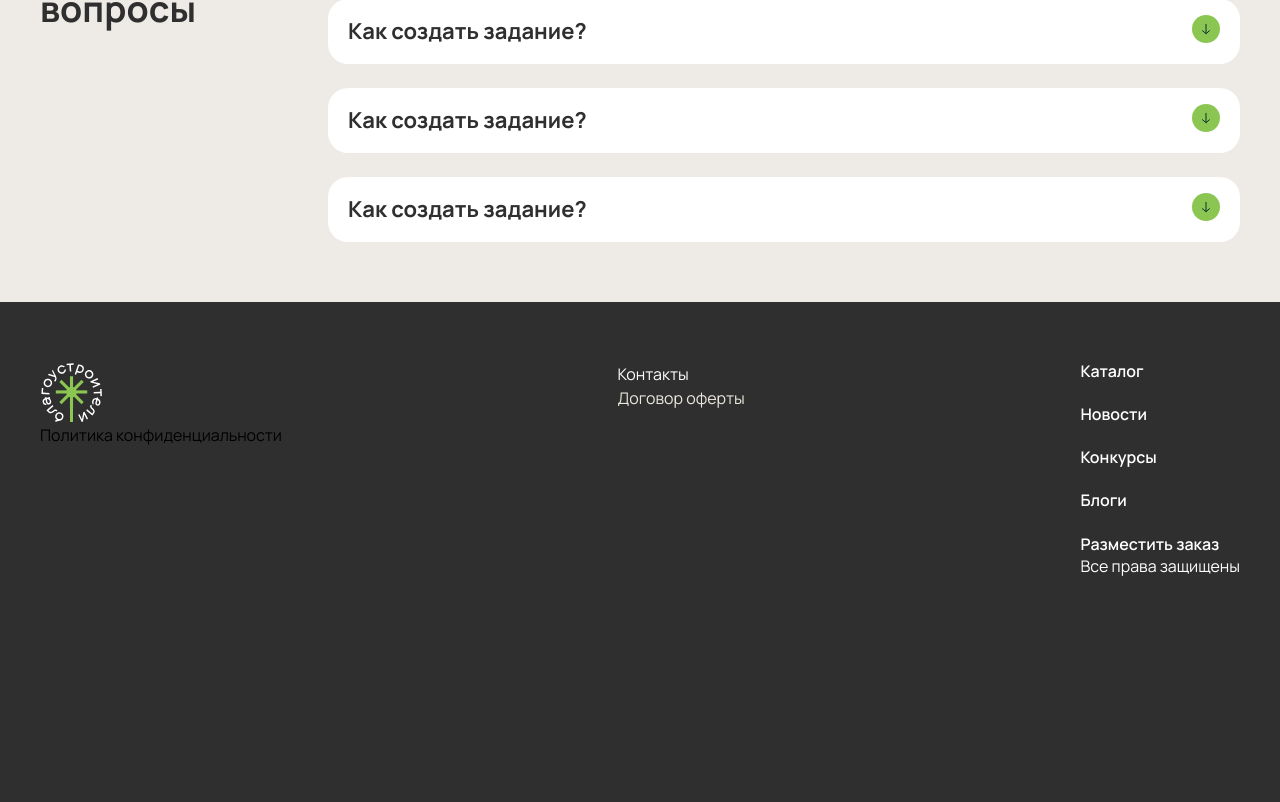
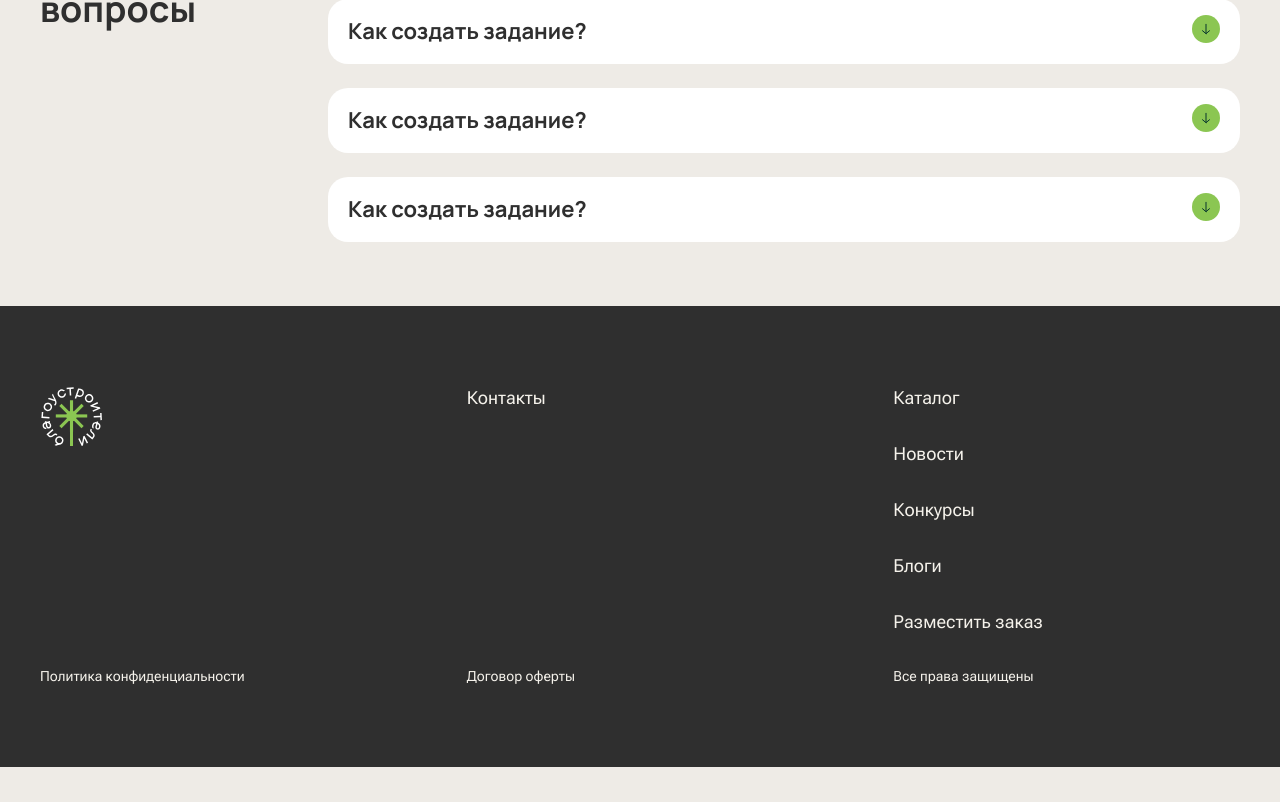
Before and after one commit to sxd993/soup-frontend, a Next.js app: page / in a window 1280 px wide. Shown: the part 4240-5042 px from the top of the page. After the commit the page ends 5007 px from the top, so only its background shows below. Built offline with nearby package versions, Linux system fonts and the light colour scheme.

Commit message:
футер

```diff
--- a/src/app/layout.tsx
+++ b/src/app/layout.tsx
@@ -22,6 +22,10 @@ export default function RootLayout({
           href="https://fonts.googleapis.com/css2?family=Manrope:wght@200..800&display=swap"
           rel="stylesheet"
         />
+        <link
+          href="https://fonts.googleapis.com/css2?family=Roboto+Flex:opsz@8..144,wght@400;500&display=swap"
+          rel="stylesheet"
+        />
       </head>
       <body suppressHydrationWarning>
         <AppProviders>
--- a/src/widgets/Footer/model/const.ts
+++ b/src/widgets/Footer/model/const.ts
@@ -0,0 +1,18 @@
+type FooterLink = {
+  href?: string
+  label: string
+}
+
+export const FOOTER_LINKS: readonly FooterLink[] = [
+  { href: '/', label: 'Каталог' },
+  { href: '/news', label: 'Новости' },
+  { href: '/', label: 'Конкурсы' },
+  { href: '/', label: 'Блоги' },
+  { href: '/', label: 'Разместить заказ' },
+] as const
+
+export const FOOTER_META_LINKS: readonly FooterLink[] = [
+  { href: '/', label: 'Политика конфиденциальности' },
+  { href: '/', label: 'Договор оферты' },
+  { href: '/', label: 'Все права защищены' },
+] as const
--- a/src/widgets/Footer/ui/Footer.tsx
+++ b/src/widgets/Footer/ui/Footer.tsx
@@ -1,35 +1,72 @@
-import { MainIcon2 } from '@/shared/ui/icons';
+import Link from 'next/link'
+import { MainIcon2 } from '@/shared/ui/icons'
+import { FOOTER_LINKS, FOOTER_META_LINKS } from '../model/const'
 
 export const Footer = () => {
+  const [privacy, offer, rights] = FOOTER_META_LINKS
 
   return (
-        <footer className="bg-[#2f2f2f] min-h-[500px] p-0!">
-            <div className='flex  flex-col justify-between min-h-[500px] items-center py-15 max-w-[1200px] mx-auto'>
-                <div className='flex  justify-between items-start w-full'>
-                    {/* Левая колонка */}
-                    <div className="flex flex-col justify-between h-full">
+    <footer className="bg-secondary text-[#F5F2EB] mt-16">
+      <div className="max-w-[1200px] mx-auto px-4 lg:px-0 py-14 lg:py-20">
+        <div className="grid grid-cols-1 md:grid-cols-3 items-start gap-12 lg:gap-20 text-left">
+          <div className="flex flex-col gap-6 flex-shrink-0 h-full">
             <MainIcon2 />
-                        <div>
-                            <p>Политика конфиденциальности </p>
+            {privacy ? (
+              <span
+                className="mt-auto text-[14px] font-normal leading-[150%]"
+                style={{ fontFamily: 'Roboto Flex, var(--font-family-sans)' }}
+              >
+                {privacy.label}
+              </span>
+            ) : null}
           </div>
+
+          <div className="flex flex-col gap-4 justify-start items-start h-full">
+            <p
+              className="text-[18px] font-medium leading-[130%]"
+              style={{ fontFamily: 'Roboto Flex, var(--font-family-sans)' }}
+            >
+              Контакты
+            </p>
+            {offer ? (
+              <span
+                className="mt-auto text-[14px] font-normal leading-[150%]"
+                style={{ fontFamily: 'Roboto Flex, var(--font-family-sans)' }}
+              >
+                {offer.label}
+              </span>
+            ) : null}
           </div>
-                    {/* Средняя колонка */}
-                    <div className='text-white flex flex-col justify-between h-full!'>
-                        <div>Контакты</div>
-                        <div>
-                            <p className='text-[#EBE7DF]'>Договор оферты </p>
+
+          <div className="flex flex-col gap-6 md:gap-8 h-full">
+            {FOOTER_LINKS.map((item) => (
+              <div key={item.label}>
+                {item.href ? (
+                  <Link
+                    href={item.href}
+                    className="text-[18px] font-medium leading-[130%] transition-colors hover:text-primary"
+                    style={{ fontFamily: 'Roboto Flex, var(--font-family-sans)' }}
+                  >
+                    {item.label}
+                  </Link>
+                ) : (
+                  <span
+                    className="text-[18px] font-medium leading-[130%]"
+                    style={{ fontFamily: 'Roboto Flex, var(--font-family-sans)' }}
+                  >
+                    {item.label}
+                  </span>
+                )}
               </div>
-                    </div>
-                    {/* Правая колонка */}
-                    <div className='text-white'>
-                        <ul className='flex flex-col gap-6 font-semibold tracking-[1%] leading-[120%] text-base'>
-                            <li>Каталог</li>
-                            <li>Новости</li>
-                            <li>Конкурсы</li>
-                            <li>Блоги</li>
-                            <li>Разместить заказ</li>
-                        </ul>
-                        <div>                    <p>Все права защищены </p></div>
+            ))}
+            {rights ? (
+              <span
+                className="mt-auto text-[14px] font-normal leading-[150%]"
+                style={{ fontFamily: 'Roboto Flex, var(--font-family-sans)' }}
+              >
+                {rights.label}
+              </span>
+            ) : null}
           </div>
         </div>
       </div>
```
Lines whose indentation alone changed are shown as unchanged.
